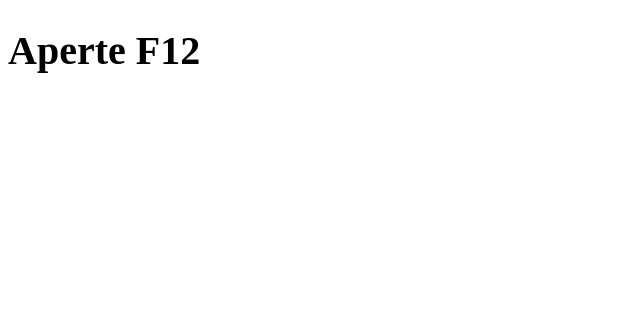
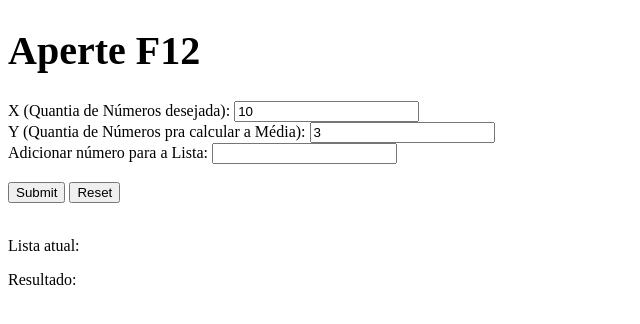
Before and after one commit to DanichelsonHD/javascript, a plain HTML site: page testeLogica/index.html in a window 1280 px wide. Shown: the whole page, without its empty margins (0-640 px from the left). Drawn offline with Linux system fonts and the light colour scheme.

Commit message:
Update index.html

```diff
--- a/testeLogica/index.html
+++ b/testeLogica/index.html
@@ -13,6 +13,15 @@
 <body>
     <div>
         <h1>Aperte F12</h1>
+
+        X (Quantia de Números desejada): <input type="number" name="xNumber" id="xNumber" maxlength="2" minlength="1" value="10"><br>
+        Y (Quantia de Números pra calcular a Média): <input type="number" name="yNumber" id="yNumber" maxlength="2" value="3"><br>
+        Adicionar número para a Lista: <input type="number" name="newNumber" id="newNumber" maxlength="10" minlength="1"><br><br>
+        <input type="button" onclick="calculateAverage()" value="Submit">
+        <input type="button" onclick="resetList()" value="Reset"><br><br>
+        <p>Lista atual: <a id="list"></p>
+        <p>Resultado: <a id="result"></p>
+
     </div>
     <script src="main.js"></script>
 </body>
```
